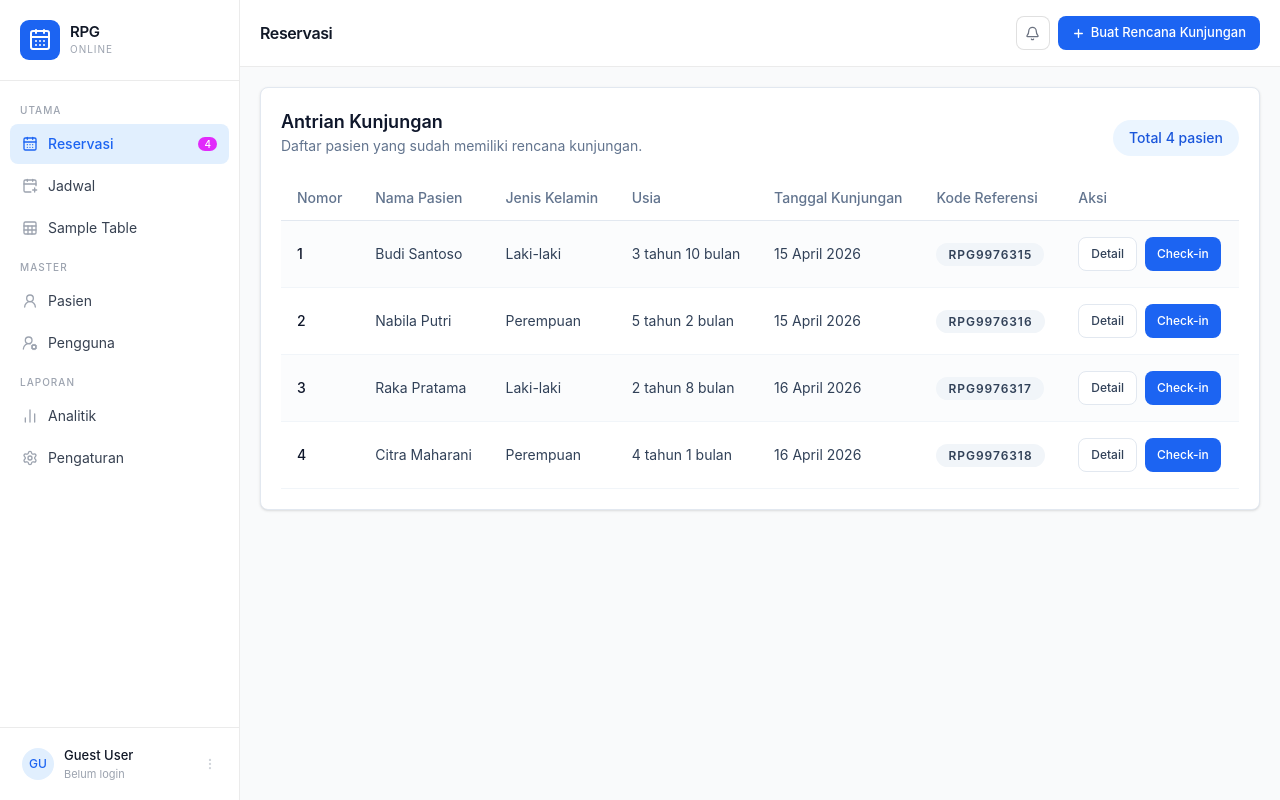
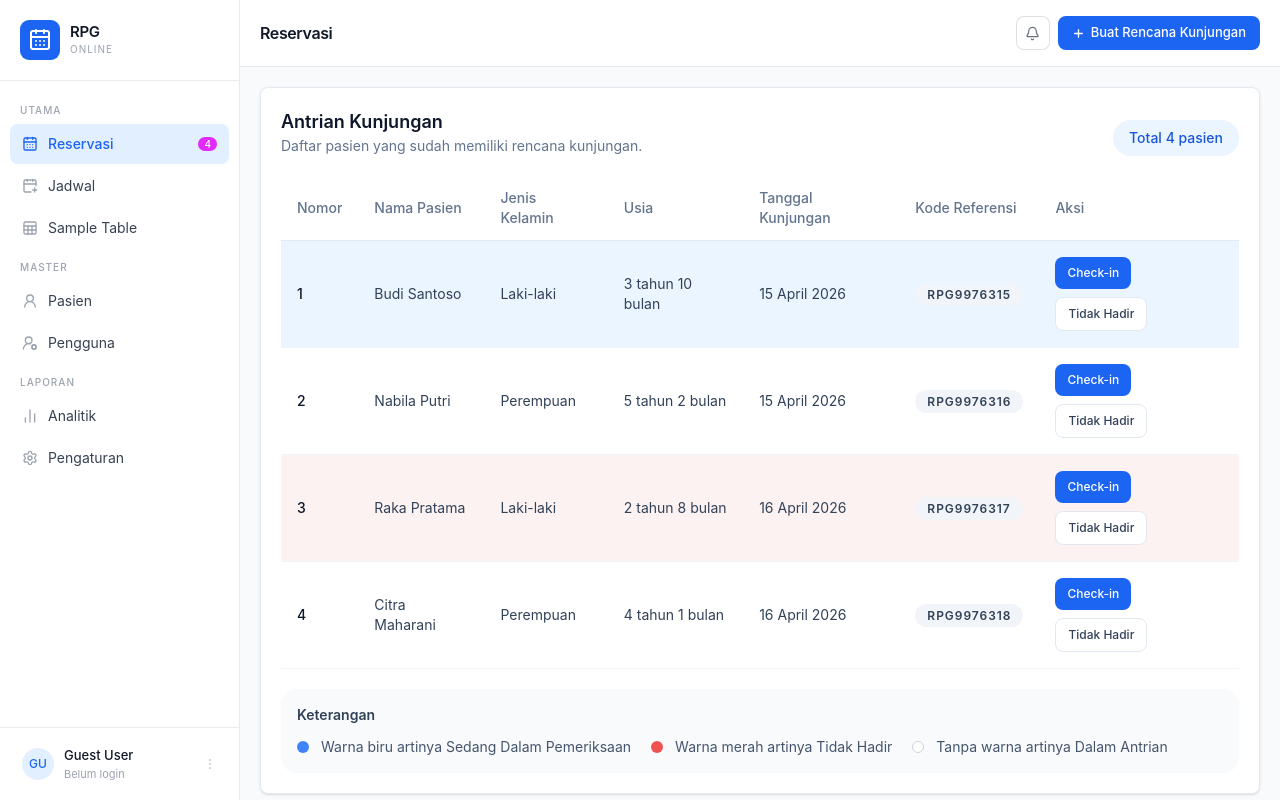
Before and after one commit to stywn93/rpg-online, a React (Vite) app: page /reservation in a window 1280 px wide. Built offline with nearby package versions, Linux system fonts and the light colour scheme.

Commit message:
WIP form 4. Profile Components

```diff
--- a/src/AntrianKunjungan.jsx
+++ b/src/AntrianKunjungan.jsx
@@ -6,6 +6,7 @@ const queueData = [
         age: "3 tahun 10 bulan",
         visitDate: "15 April 2026",
         referenceCode: "RPG9976315",
+        status: "examining",
     },
     {
         id: 2,
@@ -14,6 +15,7 @@ const queueData = [
         age: "5 tahun 2 bulan",
         visitDate: "15 April 2026",
         referenceCode: "RPG9976316",
+        status: "waiting",
     },
     {
         id: 3,
@@ -22,6 +24,7 @@ const queueData = [
         age: "2 tahun 8 bulan",
         visitDate: "16 April 2026",
         referenceCode: "RPG9976317",
+        status: "absent",
     },
     {
         id: 4,
@@ -30,13 +33,20 @@ const queueData = [
         age: "4 tahun 1 bulan",
         visitDate: "16 April 2026",
         referenceCode: "RPG9976318",
+        status: "waiting",
     },
 ]
 
+const rowStyles = {
+    examining: "bg-blue-50",
+    absent: "bg-red-50",
+    waiting: "bg-white",
+}
+
 function ActionButton({ children, variant = "primary" }) {
     const variants = {
-        primary: "bg-blue-600 text-white hover:bg-blue-800",
-        secondary: "border border-slate-200 bg-white text-slate-700 hover:bg-slate-50",
+        primary: "bg-blue-600 text-white hover:bg-blue-800 cursor-pointer",
+        secondary: "border border-slate-200 bg-white text-slate-700 hover:bg-slate-50 cursor-pointer",
     }
 
     return (
@@ -80,7 +90,7 @@ export default function AntrianKunjungan() {
                         </thead>
                         <tbody>
                             {queueData.map((item, index) => (
-                                <tr key={item.referenceCode} className="odd:bg-slate-50/60">
+                                <tr key={item.referenceCode} className={rowStyles[item.status] ?? rowStyles.waiting}>
                                     <td className="border-b border-slate-100 px-4 py-4 font-medium text-slate-900">
                                         {index + 1}
                                     </td>
@@ -103,8 +113,8 @@ export default function AntrianKunjungan() {
                                     </td>
                                     <td className="border-b border-slate-100 px-4 py-4">
                                         <div className="flex flex-wrap gap-2">
-                                            <ActionButton variant="secondary">Detail</ActionButton>
                                             <ActionButton>Check-in</ActionButton>
+                                            <ActionButton variant="secondary">Tidak Hadir</ActionButton>
                                         </div>
                                     </td>
                                 </tr>
@@ -112,6 +122,24 @@ export default function AntrianKunjungan() {
                         </tbody>
                     </table>
                 </div>
+
+                <div className="mt-5 rounded-2xl bg-slate-50 px-4 py-4">
+                    <p className="text-sm font-semibold text-slate-700">Keterangan</p>
+                    <div className="mt-3 flex flex-col gap-3 text-sm text-slate-600 sm:flex-row sm:flex-wrap sm:gap-5">
+                        <div className="flex items-center gap-3">
+                            <span className="h-3 w-3 rounded-full bg-blue-500" />
+                            <span>Warna biru artinya Sedang Dalam Pemeriksaan</span>
+                        </div>
+                        <div className="flex items-center gap-3">
+                            <span className="h-3 w-3 rounded-full bg-red-500" />
+                            <span>Warna merah artinya Tidak Hadir</span>
+                        </div>
+                        <div className="flex items-center gap-3">
+                            <span className="h-3 w-3 rounded-full border border-slate-300 bg-white" />
+                            <span>Tanpa warna artinya Dalam Antrian</span>
+                        </div>
+                    </div>
+                </div>
             </div>
         </section>
     )
--- /dev/null
+++ b/src/Profile.jsx
@@ -0,0 +1,45 @@
+import useAuth from "./UseAuth"
+
+function resolveValue(...values) {
+    const validValue = values.find((value) => value !== undefined && value !== null && value !== "")
+    return validValue ?? "-"
+}
+
+function InfoRow({ label, value }) {
+    return (
+        <div className="grid gap-1 sm:grid-cols-[140px_1fr] sm:gap-6">
+            <p className="text-xs font-semibold uppercase tracking-[0.22em] text-slate-400">{label}</p>
+            <p className="text-sm leading-6 text-slate-700">{value}</p>
+        </div>
+    )
+}
+
+export default function Profile() {
+    const auth = useAuth()
+    const user = auth?.user ?? {}
+
+    const profile = {
+        nama: resolveValue(user.nama, user.name, user.full_name, user.fullName, "Nama Pasien"),
+        usia: resolveValue(user.usia, user.age, user.umur, "28 Tahun"),
+        jenisKelamin: resolveValue(user.jenis_kelamin, user.jenisKelamin, user.gender, "Laki-laki"),
+        golonganDarah: resolveValue(user.golongan_darah, user.golonganDarah, user.blood_type, user.bloodType, "O"),
+        alamat: resolveValue(user.alamat, user.address, user.full_address, user.fullAddress, "Jl. Melati No. 18, Jakarta"),
+    }
+
+    return (
+        <section className="mx-auto rounded-xl bg-white px-6 py-7 sm:px-8 sm:py-9">
+            <div className="border-b border-slate-200 pb-5">
+                <p className="text-xs font-semibold uppercase tracking-[0.28em] text-sky-500">About</p>
+                <h2 className="mt-2 text-2xl font-semibold tracking-tight text-slate-900">{profile.nama}</h2>
+            </div>
+
+            <div className="mt-6 space-y-5">
+                <InfoRow label="Nama" value={profile.nama} />
+                <InfoRow label="Usia" value={profile.usia} />
+                <InfoRow label="Jenis Kelamin" value={profile.jenisKelamin} />
+                <InfoRow label="Golongan Darah" value={profile.golonganDarah} />
+                <InfoRow label="Alamat" value={profile.alamat} />
+            </div>
+        </section>
+    )
+}
--- a/src/main.jsx
+++ b/src/main.jsx
@@ -15,6 +15,7 @@ import {Toaster} from "react-hot-toast"
 import AuthProvider from "./AuthProvider.jsx"
 import HasilReservasi from "./HasilReservasi.jsx"
 import AntrianKunjungan from "./AntrianKunjungan.jsx"
+import Profile from "./Profile.jsx"
 
 createRoot(document.getElementById('root')).render(
     <StrictMode>
@@ -30,9 +31,9 @@ createRoot(document.getElementById('root')).render(
                         <Route path='schedules' element={<Jadwal/>}/>
                         <Route path='patients' element={<Pasien/>}/>
                         <Route path='users' element={<Pengguna/>}/>
+                        <Route path='profile' element={<Profile/>}/>
                         <Route path='reservation/new' element={<ReservasiBaru/>}/>
                         <Route path='reservation/confirm' element={<HasilReservasi/>}/>
-
                     </Route>
                 </Routes>
             </BrowserRouter>
```
